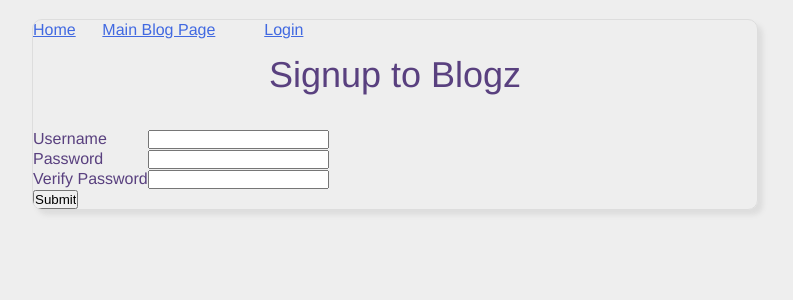
After one commit to tjlandwehr/blogz, a Flask app: page /signup in a window 1280 px wide. The commit adds this page. Shown: the top 300 px of the page, without its empty margins (245-1038 px from the left). Run offline with Flask 2, Linux system fonts and the light colour scheme.

Commit message:
Added login/signup/logout functionality and redirects when logged in or out. Created a session for 'username' which allows each blog post to be attributed to a user.

```diff
--- a/main.py
+++ b/main.py
@@ -1,6 +1,7 @@
 from flask import Flask, request, redirect, render_template, session, flash
 from flask_sqlalchemy import SQLAlchemy
 from datetime import datetime
+import cgi
 
 app = Flask(__name__)
 app.config['DEBUG'] = True
@@ -14,11 +15,13 @@ class Blog(db.Model):
     id = db.Column(db.Integer, primary_key=True)
     title = db.Column(db.String(280))
     body = db.Column(db.String(10000))
+    owner_id = db.Column(db.Integer, db.ForeignKey('user.id'))
     pub_date = db.Column(db.DateTime)
 
-    def __init__(self, title, body, pub_date=None):
+    def __init__(self, title, body, owner, pub_date=None):
         self.title = title
         self.body = body
+        self.owner = owner
         if pub_date is None:
             pub_date = datetime.utcnow()
         self.pub_date = pub_date
@@ -26,12 +29,32 @@ class Blog(db.Model):
     def __repr__(self):
         return ('<Title: %r, Body: %s>' % (self.title, self.body))
 
+class User(db.Model):
+
+    id = db.Column(db.Integer, primary_key=True)
+    username = db.Column(db.String(120), unique=True)
+    password = db.Column(db.String(120))
+    blogs = db.relationship('Blog', backref='owner')
+
+    def __init__(self, username, password):
+        self.username = username
+        self.password = password
+
+    def __repr__(self):
+        return ('<Username: %r>') % (self.username)
+
 def get_current_blogs():
     # List of Blog instances
     return Blog.query.order_by(Blog.pub_date.desc()).all()
 
+@app.before_request
+def require_login():
+    allowed_routes = ['login', 'list_blogs', 'index', 'signup']
+    if request.endpoint not in allowed_routes and 'username' not in session:
+        return redirect('/login')
+
 @app.route('/blog')
-def show_blogs():
+def list_blogs():
     blog_post_value = request.args.get('id')
     if blog_post_value:
         blog = Blog.query.get(blog_post_value)
@@ -48,6 +71,7 @@ def show_blogs():
 def new_post():
     blog_title = ""
     blog_body = ""
+    owner = User.query.filter_by(username=session['username']).first()
 
     if request.method == 'POST':
         blog_title += request.form['title']
@@ -60,7 +84,7 @@ def new_post():
             return render_template('newpost.html', title="Add Blog Entry", heading="Add a Blog Entry",
                 blog_title=blog_title, blog_body=blog_body)
         else:
-            new_blog = Blog(blog_title, blog_body)
+            new_blog = Blog(blog_title, blog_body, owner)
             db.session.add(new_blog)
             db.session.commit()
             return redirect('/blog?id=' + str(new_blog.id))
@@ -68,5 +92,88 @@ def new_post():
     return render_template('newpost.html', title="Add Blog Entry", heading="Add a Blog Entry",
         blog_title=blog_title, blog_body=blog_body)
 
+@app.route('/login', methods=['POST', 'GET'])
+def login():
+
+    if request.method == 'POST':
+        username = request.form['username']
+        password = request.form['password']
+        user = User.query.filter_by(username=username).first()
+        if user and user.password == password:
+            session['username'] = username
+            flash("Logged in")
+            print(session)
+            return redirect('/newpost')
+        elif user and user.password != password:
+            error = "Incorrect password"
+            flash(error, "id_error")
+            return redirect('/login')
+        elif not user:
+            error = "The username '{0}' does not exist".format(username)
+            flash(error, "id_error")
+            return redirect('/login')
+    else:
+        return render_template('login.html', title="Login to Blogz", heading="Login to Blogz")
+
+@app.route('/logout')
+def logout():
+    del session['username']
+    return redirect('/blog')
+
+@app.route('/signup', methods=['POST', 'GET'])
+def signup():
+
+    if request.method == 'POST':
+        username = request.form['username']
+        password = request.form['password']
+        verify = request.form['verify']
+        user = User.query.filter_by(username=username).first()
+
+        username_error = ""
+        password_error = ""
+        verify_error = ""
+
+        if (not username) or (username.strip() == ""):
+            username_error += "Username cannot be left blank."
+        elif " " in username:
+            username_error += "Username cannot contain a space character."
+        elif len(username) < 3 or len(username) > 20:
+            username_error += "Username must contain between 3-20 characters."
+        elif user:
+            username_error += "The username '{0}' already exists.".format(username)
+
+        if (not password) or (password.strip() == ""):
+            password_error += "Password cannot be left blank."
+        elif " " in password:
+            password_error = "Password cannot contain a space character."
+        elif len(password) < 3 or len(password) > 20:
+            password_error += "Password must contain between 3-20 characters."
+
+        if (not verify) or (verify.strip() == ""):
+            verify_error += "Password verification cannot be left blank."
+        elif password != verify:
+            verify_error += "Passwords do not match."
+
+        if len(username_error) != 0:
+            username = ""
+
+        if len(username_error) != 0 or len(password_error) != 0 or len(verify_error) != 0:
+            return render_template("signup.html", title="User Signup | Blogz", heading="Signup to Blogz",
+                username_error=username_error and cgi.escape(username_error, quote=True),
+                password_error=password_error and cgi.escape(password_error, quote=True),
+                verify_error=verify_error and cgi.escape(verify_error, quote=True),
+                username=username and cgi.escape(username, quote=True))
+
+        if not user and password == verify:
+            new_user = User(username, password)
+            db.session.add(new_user)
+            db.session.commit()
+            session['username'] = username
+            flash("Signup successful!", "id_error")
+            print(session)
+            return redirect('/newpost')
+    else:
+        return render_template('signup.html', title="User Signup | Blogz", heading="Signup to Blogz")
+
 if __name__ == '__main__':
     app.run()
--- a/templates/base.html
+++ b/templates/base.html
@@ -5,7 +5,7 @@
         <link rel= "stylesheet" type= "text/css" href= "{{ url_for('static',filename='styles/reset.css') }}">
         <link rel= "stylesheet" type= "text/css" href= "{{ url_for('static',filename='styles/styles.css') }}">
         <style>
-            .flashes {
+            .flashes, .error {
                 color: red;
                 font-style: italic;
                 list-style-type: none;
@@ -16,9 +16,19 @@
     <br />
     <div class="wrapper">
     <nav>
+        <a href='/'>Home</a>
+        &nbsp;&nbsp;&nbsp;&nbsp;
         <a href='/blog'>Main Blog Page</a>
-        &nbsp;&nbsp;
+        &nbsp;&nbsp;&nbsp;&nbsp;
+        {% if session['username'] %}
         <a href='/newpost'>Add a Blog Entry</a>
+        {% endif %}
+        &nbsp;&nbsp;&nbsp;&nbsp;
+        <a href='/login'>Login</a>
+        &nbsp;&nbsp;&nbsp;&nbsp;
+        {% if session['username'] %}
+        <a href='/logout'>Logout</a>
+        {% endif %}
     </nav>
     {% with messages = get_flashed_messages(category_filter=["id_error"]) %}
         {% if messages %}
--- /dev/null
+++ b/templates/signup.html
@@ -0,0 +1,40 @@
+{% extends "base.html" %}
+
+{% block content %}
+
+<form action='/signup' method='POST'>
+    <table>
+        <tbody>
+            <tr>
+                <td>
+                    <label for="username">Username</label>
+                </td>
+                <td>
+                    <input name="username" type="text" {% if username %}value="{{username}}"{% endif %} />
+                    <span class="error">{% if username_error %}{{username_error}}{% endif %}</span>
+                </td>
+            </tr>
+            <tr>
+                <td>
+                    <label for="password">Password</label>
+                </td>
+                <td>
+                    <input name="password" type="password" />
+                    <span class="error">{% if password_error %}{{password_error}}{% endif %}</span>
+                </td>
+            </tr>
+            <tr>
+                <td>
+                    <label for="verify">Verify Password</label>
+                </td>
+                <td>
+                    <input name="verify" type="password" />
+                    <span class="error">{% if verify_error %}{{verify_error}}{% endif %}</span>
+                </td>
+            </tr>
+        </tbody>
+    </table>
+    <input type="submit" value="Submit" />
+</form>
+
+{% endblock %}
```
Also changed, not shown: templates/index.html (added, +7 -0 lines), templates/login.html (added, +24 -0 lines).
